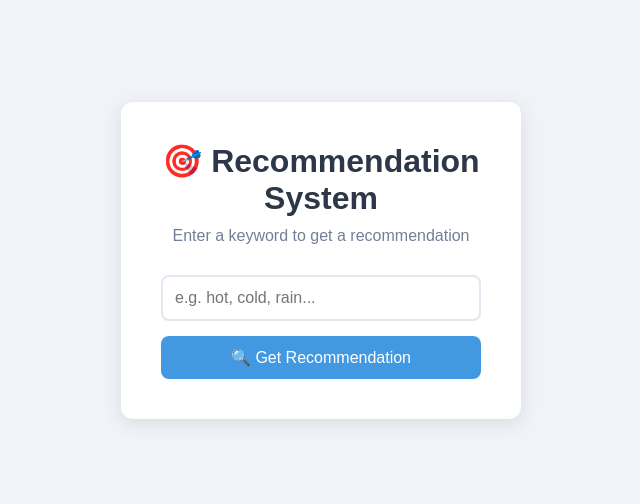
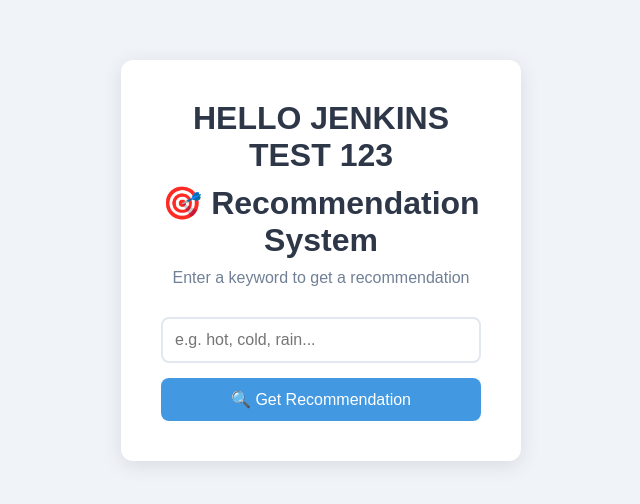
Before and after one commit to ramaatallah/final-project-UNIX, a plain HTML site: page index.html in a window 1280 px wide. Shown: the part 140-644 px from the top of the page, without its empty margins (319-959 px from the left). Drawn offline with Linux system fonts and the light colour scheme.

Commit message:
Auto commit: Fri May 15 11:08:27 PM EEST 2026

```diff
--- a/index.html
+++ b/index.html
@@ -83,6 +83,7 @@
 </head>
 <body>
     <div class="container">
+        <h1>HELLO JENKINS TEST 123</h1>
         <h1>🎯 Recommendation System</h1>
         <p>Enter a keyword to get a recommendation</p>
 
```
Also changed, not shown: frontend/index.html (added).
